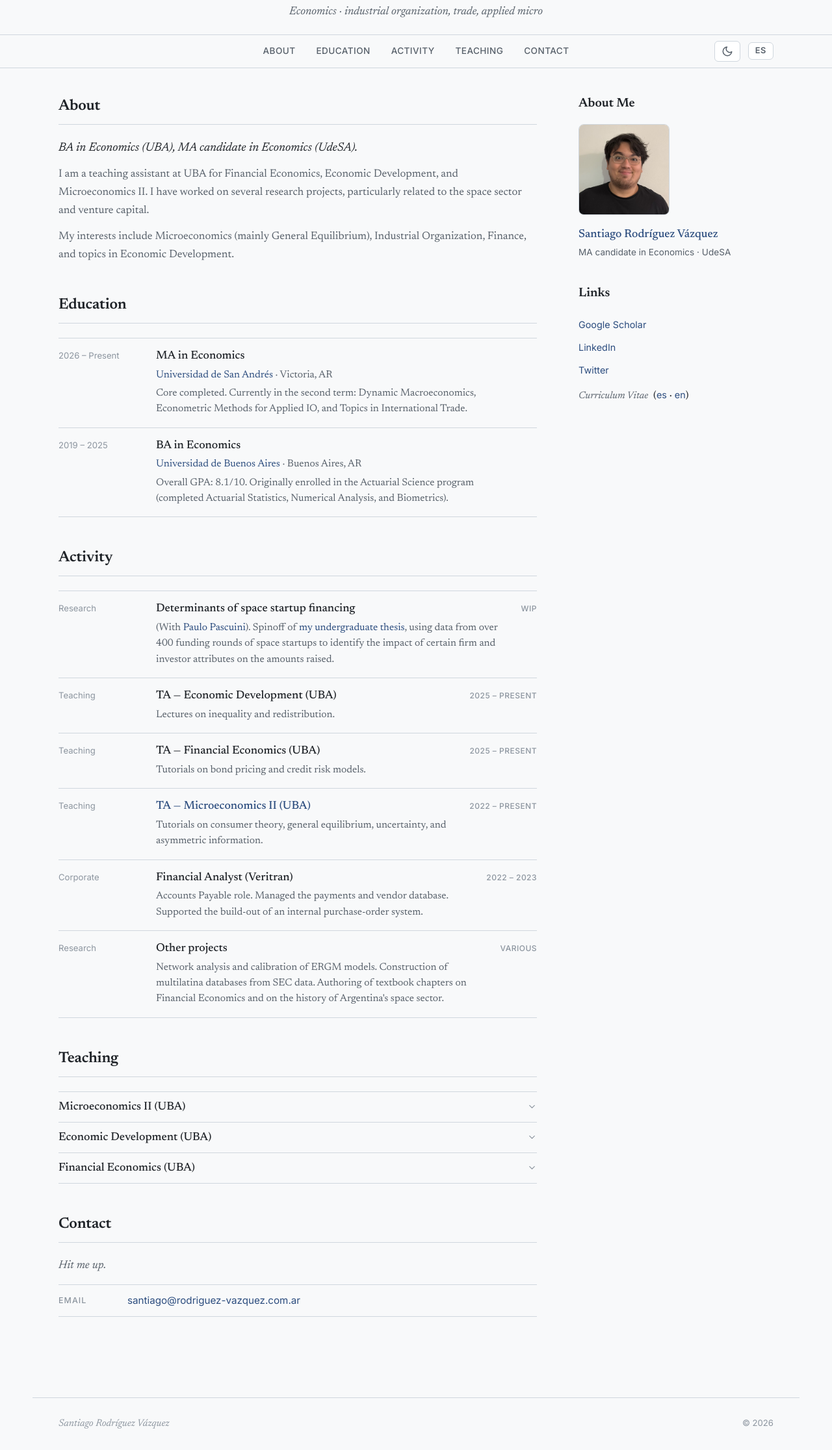
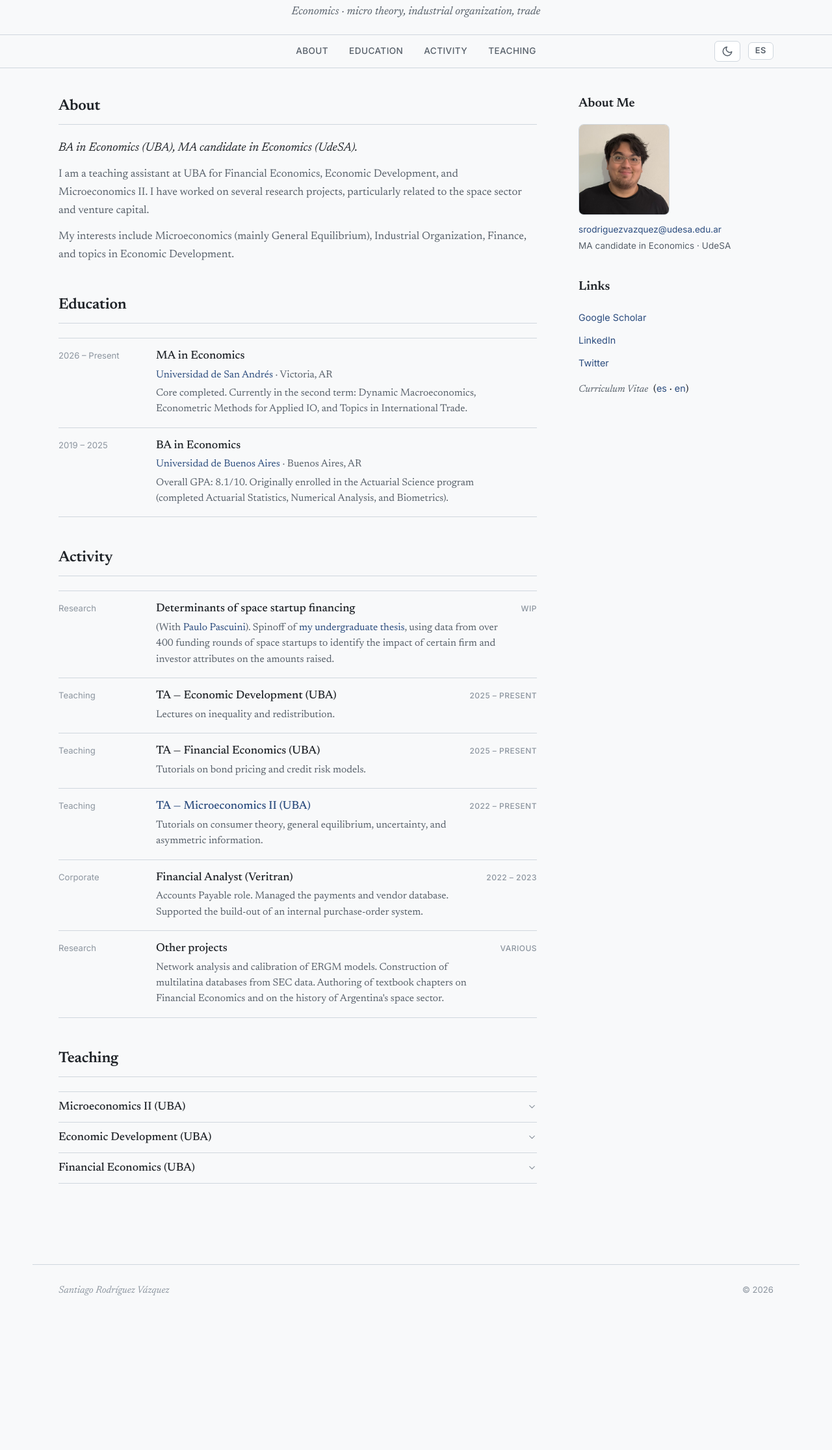
Before and after one commit to sanarovaz/sanarovaz.github.io, a plain HTML site: page index.html in a window 1280 px wide. Shown: the part 95-2327 px from the top of the page at 65% size. After the commit the page ends 2122 px from the top, so only its background shows below. Drawn offline with Linux system fonts and the light colour scheme.

Commit message:
Update index.html

```diff
--- a/index.html
+++ b/index.html
@@ -231,13 +231,6 @@
     .slide-name { font-family: var(--serif); font-size: 1rem; color: var(--ink); transition: color 0.15s; }
     .slide-pdf { font-family: var(--sans); font-size: 0.7rem; font-weight: 600; letter-spacing: 0.08em; color: var(--ink-light); text-transform: uppercase; }
 
-    /* ===== Contact ===== */
-    .contact-line { font-family: var(--serif); color: var(--ink-mid); margin-bottom: 14px; font-style: italic; font-size: 1.08rem; }
-    .contact-row { padding: 12px 0; border-bottom: 1px solid var(--rule); display: flex; gap: 16px; align-items: center; }
-    .contact-row:first-of-type { border-top: 1px solid var(--rule); }
-    .contact-k { font-family: var(--sans); width: 90px; font-size: 0.78rem; font-weight: 500; letter-spacing: 0.08em; text-transform: uppercase; color: var(--ink-light); flex-shrink: 0; }
-    .contact-row span:last-child { font-family: var(--sans); font-size: 0.95rem; }
-
     /* ===== Sidebar ===== */
     .sidebar { position: sticky; top: 74px; }
     .side-block { margin-bottom: 38px; }
@@ -249,7 +242,7 @@
     .side-photo {
       width: 140px; height: 140px; object-fit: cover;
       border-radius: 8px; border: 1px solid var(--rule);
-      background: var(--surface); margin-bottom: 16px;
+      background: var(--surface); margin-bottom: 12px;
       filter: grayscale(6%); display: block;
     }
     .side-photo-fallback {
@@ -257,10 +250,35 @@
       border: 1px solid var(--rule);
       background: linear-gradient(160deg, #cfd3ef, #e8c9d8);
       display: flex; align-items: center; justify-content: center;
-      font-size: 2rem; color: #fff; font-weight: 600; margin-bottom: 16px;
+      font-size: 2rem; color: #fff; font-weight: 600; margin-bottom: 12px;
     }
-    .side-name { font-family: var(--serif); font-size: 1.1rem; color: var(--accent); font-weight: 500; }
-    .side-role { font-family: var(--sans); color: var(--ink-mid); font-size: 0.85rem; margin-top: 4px; line-height: 1.45; }
+    .side-name {
+      font-family: var(--serif);
+      font-size: 1.1rem;
+      color: var(--accent);
+      font-weight: 500;
+      opacity: 0;
+      visibility: hidden;
+      height: 0;
+      overflow: hidden;
+      margin-bottom: 0;
+      transition: opacity 0.3s ease, visibility 0.3s ease, height 0.3s ease, margin-bottom 0.3s ease;
+    }
+    .side-name.visible {
+      opacity: 1;
+      visibility: visible;
+      height: auto;
+      margin-bottom: 4px;
+    }
+    .side-email {
+      display: block;
+      font-family: var(--sans);
+      font-size: 0.85rem;
+      color: var(--accent);
+      word-break: break-all;
+      margin-bottom: 4px;
+    }
+    .side-role { font-family: var(--sans); color: var(--ink-mid); font-size: 0.85rem; line-height: 1.45; }
     .side-list { list-style: none; }
     .side-list li { padding: 4px 0; }
     .side-list a { font-family: var(--sans); color: var(--accent); font-size: 0.9rem; }
@@ -290,8 +308,8 @@
 <body>
 
   <div class="masthead">
-    <h1>Santiago Rodríguez Vázquez</h1>
-    <div class="tagline" data-i18n="tagline">Economía · organización industrial, comercio, micro aplicada</div>
+    <h1 id="header-name">Santiago Rodríguez Vázquez</h1>
+    <div class="tagline" data-i18n="tagline">Economía · micro teórica, organización industrial, comercio</div>
   </div>
 
   <div class="topnav-container">
@@ -300,7 +318,6 @@
       <a href="#education" data-i18n="nav_edu">Education</a>
       <a href="#activity" data-i18n="nav_act">Activity</a>
       <a href="#teaching" data-i18n="nav_teach">Teaching</a>
-      <a href="#contact" data-i18n="nav_cont">Contact</a>
       <span class="nav-tools">
         <button id="theme-toggle" class="icon-btn" type="button" aria-label="Tema claro/oscuro">
           <svg class="icon-sun" viewBox="0 0 24 24" fill="none" stroke="currentColor" stroke-width="2" stroke-linecap="round" stroke-linejoin="round"><circle cx="12" cy="12" r="5"/><line x1="12" y1="1" x2="12" y2="3"/><line x1="12" y1="21" x2="12" y2="23"/><line x1="4.22" y1="4.22" x2="5.64" y2="5.64"/><line x1="18.36" y1="18.36" x2="19.78" y2="19.78"/><line x1="1" y1="12" x2="3" y2="12"/><line x1="21" y1="12" x2="23" y2="12"/><line x1="4.22" y1="19.78" x2="5.64" y2="18.36"/><line x1="18.36" y1="5.64" x2="19.78" y2="4.22"/></svg>
@@ -435,16 +452,6 @@
           </div></div>
         </div>
       </section>
-
-      <!-- CONTACT -->
-      <section class="section" id="contact">
-        <h2 class="section-head" data-i18n="h_cont">Contact</h2>
-        <p class="contact-line" data-i18n="cont_intro">Hit me up.</p>
-        <a href="mailto:santiago@rodriguez-vazquez.com.ar" class="contact-row">
-          <span class="contact-k">Email</span>
-          <span>santiago@rodriguez-vazquez.com.ar</span>
-        </a>
-      </section>
     </main>
 
     <!-- SIDEBAR -->
@@ -453,7 +460,8 @@
         <div class="side-head" data-i18n="side_about">About Me</div>
         <img src="resources/pic.jpeg" alt="Santiago Rodríguez Vázquez" class="side-photo"
              onerror="this.outerHTML='&lt;div class=&quot;side-photo-fallback&quot;&gt;SRV&lt;/div&gt;'">
-        <div class="side-name">Santiago Rodríguez Vázquez</div>
+        <div class="side-name" id="sidebar-name">Santiago Rodríguez Vázquez</div>
+        <a href="mailto:srodriguezvazquez@udesa.edu.ar" class="side-email">srodriguezvazquez@udesa.edu.ar</a>
         <div class="side-role" data-i18n="side_role">Maestrando en Economía · UdeSA</div>
       </div>
 
@@ -478,7 +486,7 @@
   </footer>
 
   <script>
-    /* Tema Claro/Oscuro */
+    /* Theme Toggle */
     (function () {
       const root = document.documentElement;
       function gs(){ try{ return localStorage.getItem('theme'); } catch(e){ return null; } }
@@ -498,13 +506,32 @@
       });
     })();
 
-    /* Idioma Español / Inglés */
+    /* Dynamic Sidebar Name Visibility (IntersectionObserver) */
+    window.addEventListener('DOMContentLoaded', function () {
+      const headerName = document.getElementById('header-name');
+      const sidebarName = document.getElementById('sidebar-name');
+      if (!headerName || !sidebarName) return;
+
+      const observer = new IntersectionObserver(function(entries) {
+        entries.forEach(function(entry) {
+          if (!entry.isIntersecting) {
+            sidebarName.classList.add('visible');
+          } else {
+            sidebarName.classList.remove('visible');
+          }
+        });
+      }, { threshold: 0 });
+
+      observer.observe(headerName);
+    });
+
+    /* i18n Dictionary */
     (function () {
       const I = {
         en: {
-          tagline: "Economics · industrial organization, trade, applied micro",
-          nav_about: "About", nav_edu: "Education", nav_act: "Activity", nav_teach: "Teaching", nav_cont: "Contact",
-          h_about: "About", h_edu: "Education", h_act: "Activity", h_teach: "Teaching", h_cont: "Contact",
+          tagline: "Economics · micro theory, industrial organization, trade",
+          nav_about: "About", nav_edu: "Education", nav_act: "Activity", nav_teach: "Teaching",
+          h_about: "About", h_edu: "Education", h_act: "Activity", h_teach: "Teaching",
           about_lead: "BA in Economics (UBA), MA candidate in Economics (UdeSA).",
           about_p2: "I am a teaching assistant at UBA for Financial Economics, Economic Development, and Microeconomics II. I have worked on several research projects, particularly related to the space sector and venture capital.",
           about_p3: "My interests include Microeconomics (mainly General Equilibrium), Industrial Organization, Finance, and topics in Economic Development.",
@@ -525,13 +552,12 @@
           s_m_01: "Math & micro catch-up", s_m_02: "GE: Equilibrium", s_m_03: "GE: Efficiency", s_m_04: "GE: Replica economy",
           s_m_05: "Uncertainty", s_m_06: "Adverse selection", s_m_07: "Signaling and screening",
           s_d_01: "Preferences for redistribution", s_d_02: "Growth and inequality", s_f_01: "Credit risk models",
-          cont_intro: "Hit me up.",
           side_about: "About Me", side_links: "Links", side_role: "MA candidate in Economics · UdeSA", side_cv: "Curriculum Vitae"
         },
         es: {
-          tagline: "Economía · organización industrial, comercio, micro aplicada",
-          nav_about: "About", nav_edu: "Educación", nav_act: "Actividad", nav_teach: "Docencia", nav_cont: "Contacto",
-          h_about: "About", h_edu: "Educación", h_act: "Actividad", h_teach: "Docencia", h_cont: "Contacto",
+          tagline: "Economía · micro teórica, organización industrial, comercio",
+          nav_about: "About", nav_edu: "Educación", nav_act: "Actividad", nav_teach: "Docencia",
+          h_about: "About", h_edu: "Educación", h_act: "Actividad", h_teach: "Docencia",
           about_lead: "Lic. en Economía (UBA), maestrando en Economía (UdeSA).",
           about_p2: "Soy ayudante en UBA de cursos de Economía Financiera, Desarrollo Económico y Microeconomía II. Trabajé en varios proyectos de investigación, en particular relacionados al sector espacial y al venture capital.",
           about_p3: "Mis intereses incluyen Microeconomía (particularmente Equilibrio General), Organización Industrial, Finanzas y tópicos de Desarrollo Económico.",
@@ -552,7 +578,6 @@
           s_m_01: "Catch-up mate+micro", s_m_02: "GE: Equilibrio", s_m_03: "GE: Eficiencia", s_m_04: "GE: Réplica",
           s_m_05: "Incertidumbre", s_m_06: "Selección Adversa", s_m_07: "Señalización y screening",
           s_d_01: "Preferencias por redistribución", s_d_02: "Crecimiento y desigualdad", s_f_01: "Modelos de riesgo de crédito",
-          cont_intro: "Hit me up.",
           side_about: "About Me", side_links: "Links", side_role: "Maestrando en Economía · UdeSA", side_cv: "Curriculum Vitae"
         }
       };
@@ -584,7 +609,7 @@
       });
     })();
 
-    /* Acordeón de Teaching */
+    /* Accordions */
     window.addEventListener('DOMContentLoaded', function () {
       document.querySelectorAll('.course').forEach(function(block){
         const t = block.querySelector('.course-toggle');
```
